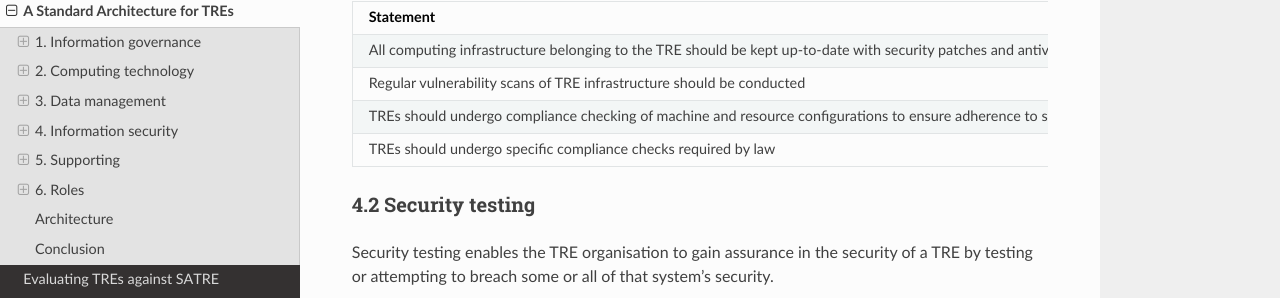
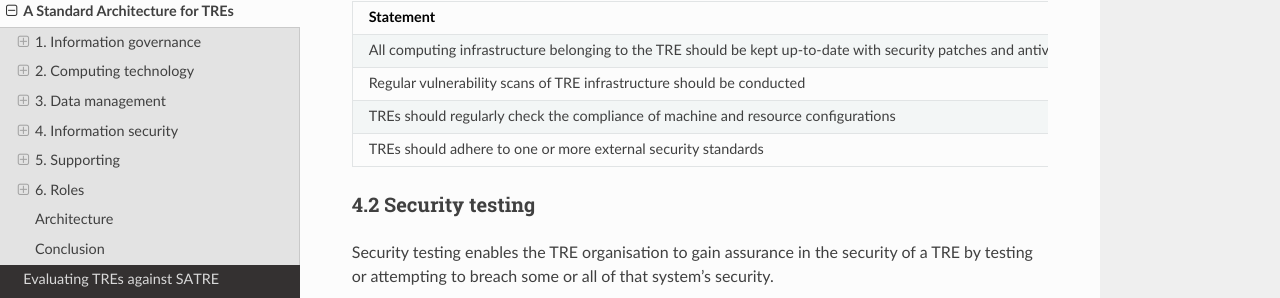
Before and after one commit to sa-tre/satre-specification, a Sphinx documentation site: the page built from docs/source/standard.md, in a window 1280 px wide and 900 px high, scrolled down 6408 px. Shown: the part 151-449 px from the top of the window. Built offline with Sphinx 7.4.7 and the Read the Docs theme 2.0.0, drawn with Linux system fonts in a browser that asks for light colours; part of the change alters nothing that is shown.

Commit message:
:memo: Reword compliance section

```diff
--- a/docs/source/standard.md
+++ b/docs/source/standard.md
@@ -1,5 +1,4 @@
 (standard)=
-
 # A Standard Architecture for TREs
 
 <!-- What this document intends to do (and what it doesn't), the level of detail we aim for contrasted with other technical standards -->
@@ -273,14 +272,15 @@ These measures include vulnerability management of TRE infrastructure (whether p
 
 Vulnerability management describes the ability of the TRE organisation to identify, assess, report on, manage and remediate cyber vulnerabilities across endpoints, workloads, and systems.
 
-| Statement                                                                                                                                   | Guidance                                                                                                                                                                                                                                                                                 |
-| ------------------------------------------------------------------------------------------------------------------------------------------- | ---------------------------------------------------------------------------------------------------------------------------------------------------------------------------------------------------------------------------------------------------------------------------------------- |
-| All computing infrastructure belonging to the TRE should be kept up-to-date with security patches and antivirus (if appropriate)            | This might involve scheduling regular automated scanning and application of updates. Infrastructure that is isolated from the internet or immutable in some way may not need to be updated.                                                                                              |
-| Regular vulnerability scans of TRE infrastructure should be conducted                                                                       | Ensuring that scans are done on a regular basis can enable TRE operators can identify and address weaknesses that may have been introduced during the TRE's operational lifetime.                                                                                                        |
-| TREs should undergo compliance checking of machine and resource configurations to ensure adherence to security standards and best practices | Adhering to the highest level of security standards suggested by the IT department of the TRE operators organisation will reduce the risk of security breaches and data leakage. This should be done in advance of any sensitive data being uploaded to the TRE.                         |
-| TREs should undergo specific compliance checks required by law                                                                              | Many industry regulations and standards require organisations to perform security tests and other compliance checks, for example GDPR. By conducting these tests, organisations can demonstrate due diligence, increasing trust in the TRE and avoiding penalties for the TRE operators. |
+| Statement                                                                                                                        | Guidance                                                                                                                                                                                                       |
+| -------------------------------------------------------------------------------------------------------------------------------- | -------------------------------------------------------------------------------------------------------------------------------------------------------------------------------------------------------------- |
+| All computing infrastructure belonging to the TRE should be kept up-to-date with security patches and antivirus (if appropriate) | This might involve scheduling regular automated scanning and application of updates. Infrastructure that is isolated from the internet or immutable in some way may not need to be updated.                    |
+| Regular vulnerability scans of TRE infrastructure should be conducted                                                            | Ensuring that scans are done on a regular basis can enable TRE operators can identify and address weaknesses that may have been introduced during the TRE's operational lifetime.                              |
+| TREs should regularly check the compliance of machine and resource configurations                                                | This might involve automated "desired state" enforcement, manual checks or checks over what is possible, for example ensuring that only certain network connections are allowed.                               |
+| TREs should adhere to one or more external security standards                                                                    | The TRE organisation should identify appropriate security standards and best practices that it will adhere too. These should be stated to all stakeholders in advance of any data being brought in to the TRE. |
 
 (security-testing)=
+
 ### 4.2 Security testing
 
 Security testing enables the TRE organisation to gain assurance in the security of a TRE by testing or attempting to breach some or all of that system's security.
@@ -293,6 +293,7 @@ Security testing enables the TRE organisation to gain assurance in the security
 | Regular security testing can increase stakeholder trust in TREs                | Knowledge that regular security testing occurs will help to ensure stakeholders, including researchers and data providers, can trust that the data they work with or are responsible for is secure within a TRE.                                                                                                                                                                                                                              |
 
 (encryption)=
+
 ### 4.3 Encryption
 
 The ability of the TRE organisation to deploy and manage encryption to protect information assets, including data for TRE research projects.
@@ -305,6 +306,7 @@ The ability of the TRE organisation to deploy and manage encryption to protect i
 | TREs should use secure key management                 | TREs should employ secure key management practices, including storing encryption keys separately from the encrypted data and implementing strong access controls (e.g. Single Sign On) for key management systems. For example, you could use a cloud-based solution such as Azure Key Vault to manage all encryption keys and administrator keys to TRE infrastructure such as (virtual) machines and databases. |
 
 (physical-security)=
+
 ### 4.4 Physical security
 
 The ability of the TRE organisation to manage and protect physical assets from unauthorised access, damage or destruction.
```
